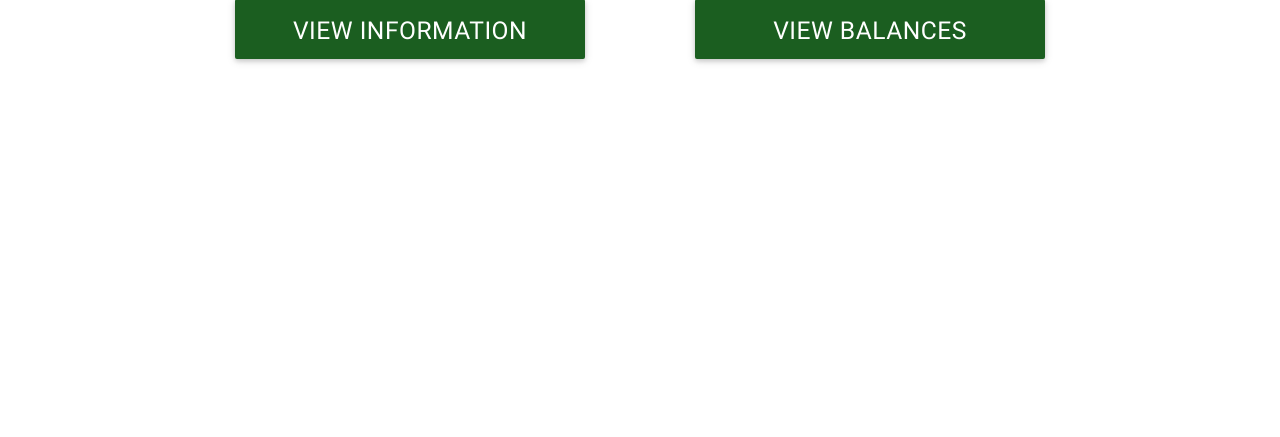
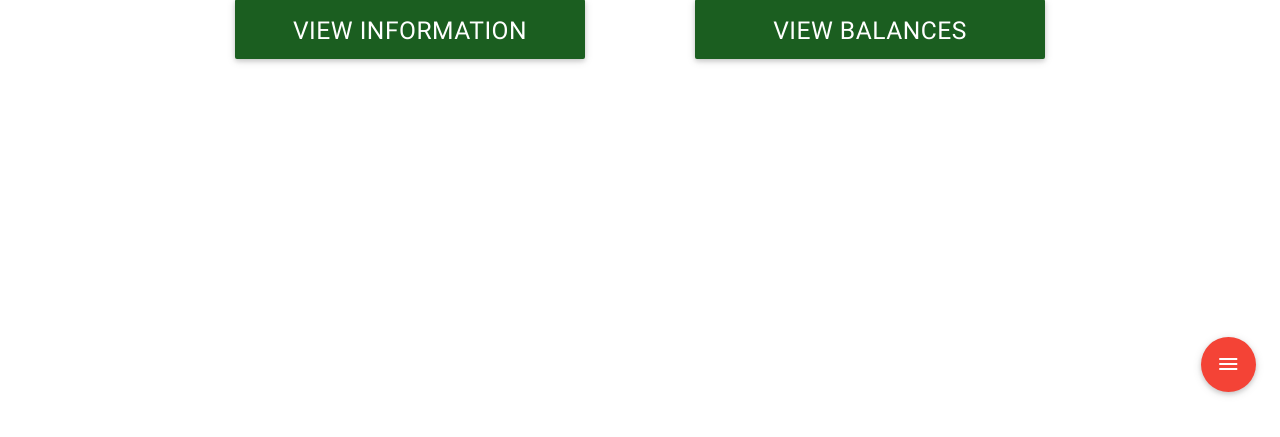
Before and after one commit to LucidComplex/sais-x, a Django app: page /home in a window 1280 px wide. Shown: the part 363-800 px from the top of the page. Run offline with Django 3.2, Linux system fonts and the light colour scheme; some libraries are stand-ins or nearby versions.

Commit message:
added fab

```diff
--- a/saisX/saisX/templates/saisX/base.html
+++ b/saisX/saisX/templates/saisX/base.html
@@ -22,6 +22,16 @@
     		</div>
   	  </div>
     </nav>
+    <div class="fixed-action-btn click-to-toggle" style="bottom: 45px; right: 24px;">
+      <a class="btn-floating btn-large red">
+        <i class="material-icons">menu</i>
+      </a>
+      <ul>
+        <li><a class="btn-floating red tooltipped" data-position="left" data-delay="50" data-tooltip="View Grades"><i class="material-icons">insert_chart</i></a></li>
+        <li><a class="btn-floating yellow darken-1 tooltipped" data-position="left" data-delay="50" data-tooltip="View Syllabus"><i class="material-icons">toc</i></a></li>
+        <li><a class="btn-floating green tooltipped" data-position="left" data-delay="50" data-tooltip="Manage Courses"><i class="material-icons">dashboard</i></a></li>
+      </ul>
+    </div>
     {% block content %}
     {% endblock content %}
   </body>
```
Lines whose indentation alone changed are shown as unchanged.
